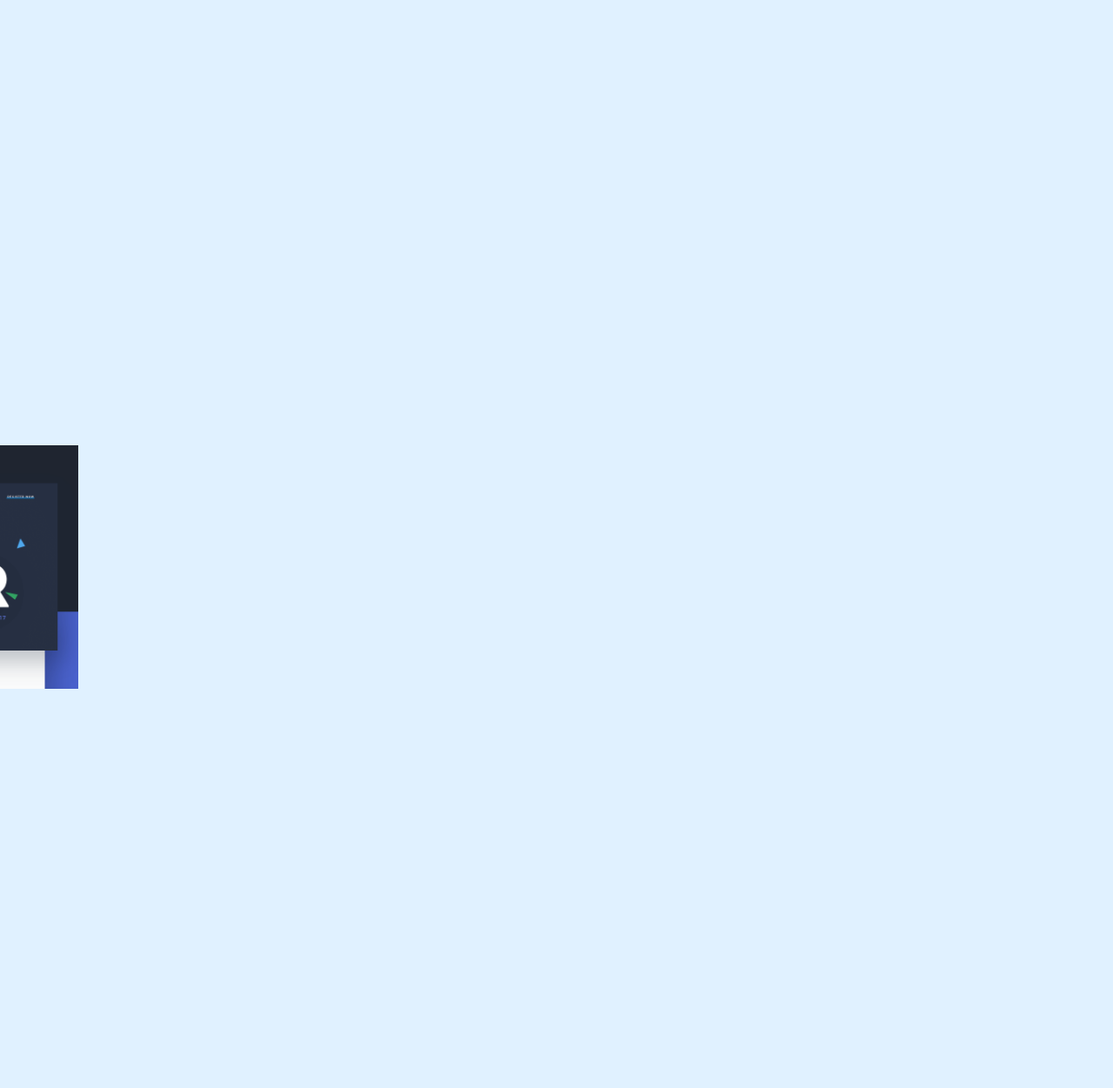
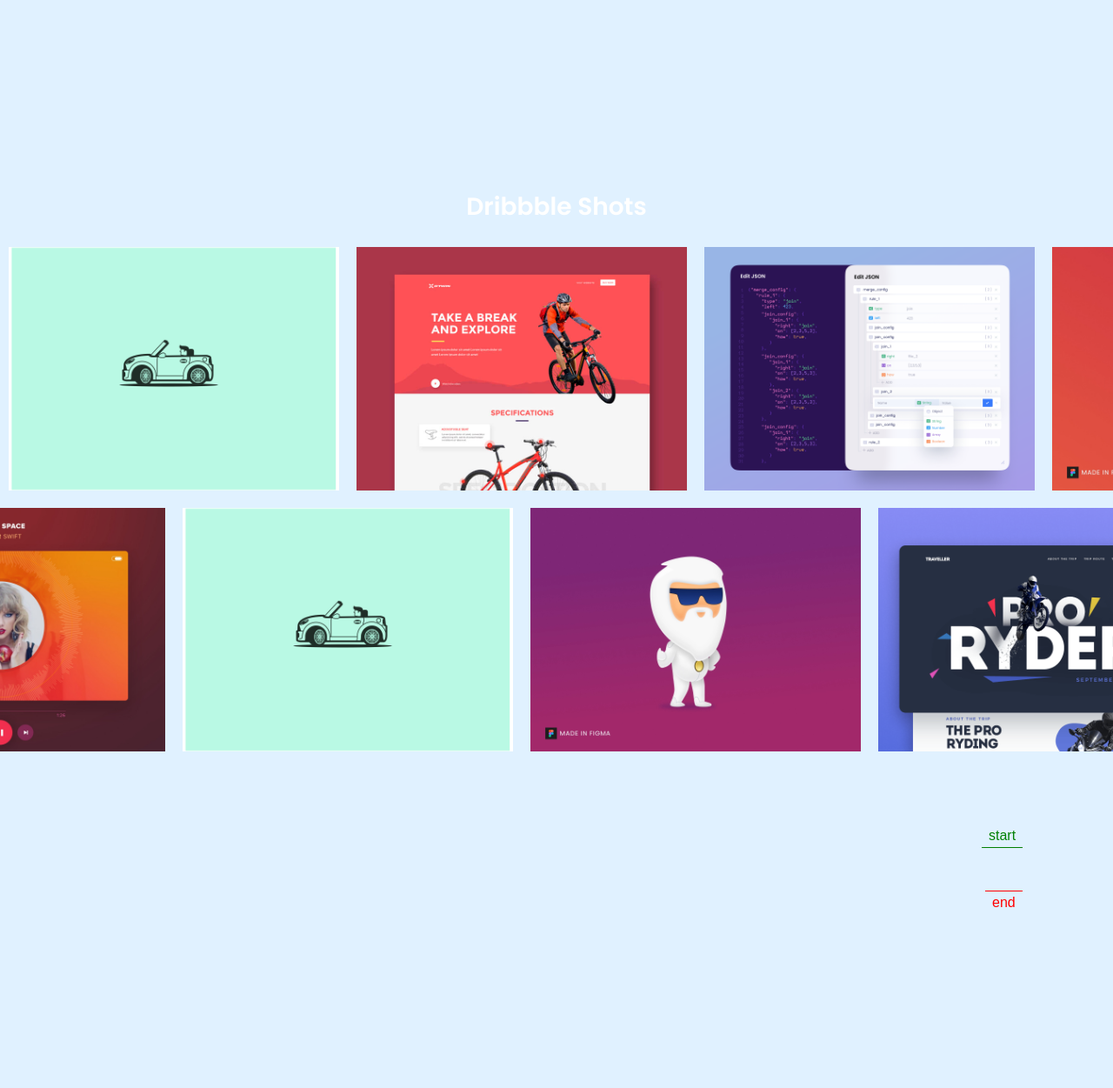
Before and after one commit to KrishnaAnandh/Kribbler.design, a PHP site: page /index.html in a window 1280 px wide. Shown: the part 3194-4445 px from the top of the page at 87% size. Run offline with PHP 8.4, Linux system fonts and the light colour scheme; some libraries are stand-ins or nearby versions; some web fonts are replaced.

Commit message:
tweaks and fixes

```diff
--- a/css/style.css
+++ b/css/style.css
@@ -246,8 +246,7 @@
     height: 100vh;
     left: 0;
     right: 0;
-    opacity: 0;
-    transition: all .3s .5s ease;
+    /* transition: all .3s .5s ease; */
 }
 
 .hero-container{
@@ -312,7 +311,7 @@
     font-family: inherit;
 
     display: inline-block;
-    transition: transform 2s .6s cubic-bezier(0.2, 0.0, 0, 1.0);
+    /* transition: transform 2s .6s cubic-bezier(0.2, 0.0, 0, 1.0); */
     font-size: inherit;
     line-height: inherit;
     letter-spacing: inherit;
@@ -425,7 +424,7 @@
     position: relative;
     width: 100%;
     opacity: 1;
-    transition: all .3s .5s ease;
+    /* transition: all .3s .5s ease; */
 }
 .bio-container{
     position: relative;
@@ -518,7 +517,7 @@
     position: relative;
     width: 100%;
     /* opacity: 0; */
-    transition: all .3s .5s ease;
+    /* transition: all .3s .5s ease; */
     color: #fff;
 }
 .works-container{
@@ -617,7 +616,13 @@
     position: relative;
     width: 100%;
     /* opacity: 0; */
-    transition: all .3s .5s ease;
+    /* transition: all .3s .5s ease; */
+}
+.shots-head{
+    color: #fff;
+    text-align: center;
+    margin: 20px 0;
+    font-size: 24px;
 }
 .shots-container{
     position: relative;
@@ -632,7 +637,7 @@
     display: flex;
     flex-direction: row;
     align-items: stretch;
-    transition-timing-function: ease-out;
+    /* transition-timing-function: ease-out; */
 }
 .shots-item{
     position: relative;
@@ -647,9 +652,6 @@
     width: 100%;
     top: 50%;
     transform: translateY(-50%);
-}
-.shots-row-2{
-    left: -3000px;
 }
 
 .expertise{
@@ -667,7 +669,7 @@
     right: 0;
     margin: auto;
     /* opacity: 0; */
-    transition: all .3s .5s ease;
+    /* transition: all .3s .5s ease; */
 }
 .blogs-container{
     position: relative;
@@ -833,10 +835,10 @@
 .background-turq a:hover{
     color: #1b1486;
 }
-.appear{
+/* .appear{
     opacity: 1;
     transition-delay: 0.2s;
-}
+} */
 
 /*1024 - 1600*/
 @media screen and (min-width:1024px) and (max-width:1600px){
--- a/index.html
+++ b/index.html
@@ -171,48 +171,28 @@
     </section>
     <section class="shots">
     <div class="shots-container container-full">
+        <div class="shots-head heads"><h4>Dribbble Shots</h4></div>
         <div class="shots-row shots-row-1">
             <div class="shots-item"><img src="img/dribbble_car.gif"/> </div>
             <div class="shots-item"><img src="img/dribbble_landingpage.jpg"/> </div>
-            <div class="shots-item"><img src="img/dribbble_pro_rider.png"/> </div>
-            <div class="shots-item"><img src="img/dribble_chase.gif"/> </div>
+
+            <div class="shots-item"><img src="img/dribbble-json-editor.png"/> </div>
+            <div class="shots-item"><img src="img/dribbble-jishi-mascot-1.webp"/> </div>
             <div class="shots-item"><img src="img/dribbble_pro_rider.png"/> </div>
             <div class="shots-item"><img src="img/dribbble_onboarding.gif"/> </div>
-            <div class="shots-item"><img src="img/dribbble_car.gif"/> </div>
+            <div class="shots-item"><img src="img/dribbble-jishi-mascot-1.webp"/> </div>
             <div class="shots-item"><img src="img/dribbble_landingpage.jpg"/> </div>
-            <div class="shots-item"><img src="img/dribbble_pro_rider.png"/> </div>
-            <div class="shots-item"><img src="img/dribble_chase.gif"/> </div>
-            <div class="shots-item"><img src="img/dribbble_pro_rider.png"/> </div>
-            <div class="shots-item"><img src="img/dribbble_onboarding.gif"/> </div>
         </div>
         <div class="shots-row shots-row-2">
             <div class="shots-item"><img src="img/dribble_chase.gif"/> </div>
-            <div class="shots-item"><img src="img/dribbble_pro_rider.png"/> </div>
-            <div class="shots-item"><img src="img/dribbble_onboarding.gif"/> </div>
+            <div class="shots-item"><img src="img/dribbble-video-editing-landing.webp"/> </div>
+            <div class="shots-item"><img src="img/dribbble-media_player-hor.jpeg"/> </div>
             <div class="shots-item"><img src="img/dribbble_car.gif"/> </div>
-            <div class="shots-item"><img src="img/dribbble_landingpage.jpg"/> </div>
+            <div class="shots-item"><img src="img/dribbble-jishi-mascot-2.webp"/> </div>
             <div class="shots-item"><img src="img/dribbble_pro_rider.png"/> </div>
             <div class="shots-item"><img src="img/dribble_chase.gif"/> </div>
-            <div class="shots-item"><img src="img/dribbble_pro_rider.png"/> </div>
-            <div class="shots-item"><img src="img/dribbble_onboarding.gif"/> </div>
-            <div class="shots-item"><img src="img/dribbble_car.gif"/> </div>
-            <div class="shots-item"><img src="img/dribbble_landingpage.jpg"/> </div>
-            <div class="shots-item"><img src="img/dribbble_pro_rider.png"/> </div>
-
-        </div>
-        <div class="shots-row shots-row-3">
-            <div class="shots-item"><img src="img/dribbble_onboarding.gif"/> </div>
-            <div class="shots-item"><img src="img/dribbble_car.gif"/> </div>
-            <div class="shots-item"><img src="img/dribbble_landingpage.jpg"/> </div>
-            <div class="shots-item"><img src="img/dribble_chase.gif"/> </div>
-            <div class="shots-item"><img src="img/dribbble_pro_rider.png"/> </div>
-            <div class="shots-item"><img src="img/dribbble_landingpage.jpg"/> </div>
-            <div class="shots-item"><img src="img/dribbble_onboarding.gif"/> </div>
-            <div class="shots-item"><img src="img/dribbble_car.gif"/> </div>
-            <div class="shots-item"><img src="img/dribbble_landingpage.jpg"/> </div>
-            <div class="shots-item"><img src="img/dribble_chase.gif"/> </div>
-            <div class="shots-item"><img src="img/dribbble_pro_rider.png"/> </div>
-            <div class="shots-item"><img src="img/dribbble_landingpage.jpg"/> </div>
+            <div class="shots-item"><img src="img/dribbble_fintechAPP.webp"/> </div>
+            <div class="shots-item"><img src="img/dribbble-onboarding-medications.png"/> </div>
         </div>
 
     </div>
--- a/js/script.js
+++ b/js/script.js
@@ -51,7 +51,7 @@
     start: "top 70%",
     end: "50px 40%",
     scrub: true,
-    // markers: true,
+    markers: true,
 })
 
 var scHomeBlogsIn = ScrollTrigger.create({
@@ -82,12 +82,12 @@
 // tlHomeBioIn.to('.bio-figures',1.7, {y:80}, "-=1.6")
 
 
-tlHomeWorksIn.to(['body', '.header'],0.1, {background:"#112"})
+tlHomeWorksIn.to(['body', '.header'],0.1, {background:"#113"})
 tlHomeWorksIn.from('.works-head h3',1, {y:100, opacity:1})
 tlHomeWorksIn.from('.work-row-1',1, {y:50, opacity:0})
 
-tlHomeExpertiseIn.to('.shots',0.2, {opacity:0})
-tlHomeExpertiseIn.to(['body', '.header'],0.2, {background:"#069cc9"})
+tlHomeExpertiseIn.to('.shots',1, {opacity:0})
+tlHomeExpertiseIn.to(['body', '.header'],1, {background:"#069cc9"})
 
 tlHomeBlogsIn.to(['body', '.header'],0.2, {background:"#fff"})
 
@@ -181,7 +181,33 @@
         },
         y:-150
     }
+)
 
+gsap.to(
+    ".shots-row-1",
+    {
+        scrollTrigger:{
+        trigger: ".shots",
+        start: "top bottom",
+        end: "bottom top",
+        scrub: true,
+        // markers: true
+        },
+        x:-1000
+    }
+)
+gsap.from(
+    ".shots-row-2",
+    {
+        scrollTrigger:{
+        trigger: ".shots",
+        start: "top bottom",
+        end: "bottom top",
+        scrub: true,
+        // markers: true
+        },
+        x:-1000
+    }
 )
 
 
@@ -377,13 +403,4 @@
         $('.header').removeClass("show");
     }
 
-    var row1_pos = -(scroll-2200);
-    var row2_pos = (scroll-2200)-2500;
-    var row3_pos = -(scroll-2800);
-
-    $('.shots-row-1').css("left",row1_pos);
-    $('.shots-row-2').css("left",row2_pos);
-    $('.shots-row-3').css("left",row3_pos);
-
-    // console.log(layer_top);
 });
```
Also changed, not shown: img/dribbble-jishi-mascot-1.webp (added), img/dribbble-jishi-mascot-2.webp (added), img/dribbble-jishi-mascot-3.webp (added), img/dribbble-json-editor.png (added), img/dribbble-media_player-hor.jpeg (added), img/dribbble-media_player.webp (added), img/dribbble-onboarding-medications.png (added), img/dribbble-skeuomorphic-icons.webp (added), img/dribbble-transport-track.png (added), img/dribbble-video-editing-landing.webp (added), img/dribbble-video_editor.webp (added), img/dribbble_fintechAPP.webp (added), img/dribbble_pro_rider.png, 3 other files.
